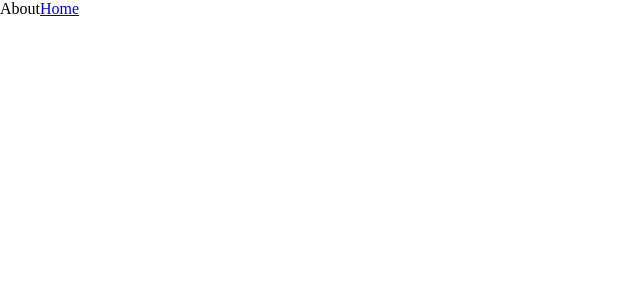
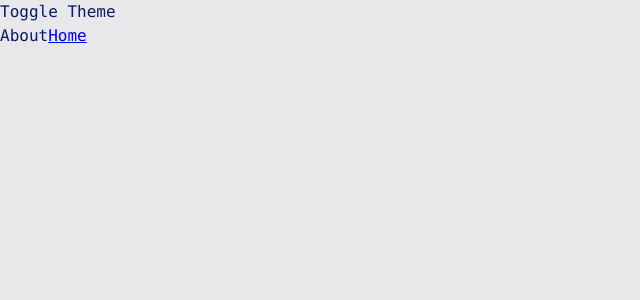
Before and after one commit to enein2860/production-project, a React app: page /about in a window 1280 px wide. Shown: the top 300 px of the page, without its empty margins (0-640 px from the left). Built offline with nearby package versions, Linux system fonts and the light colour scheme.

Commit message:
theme context and provider

```diff
--- a/src/App.tsx
+++ b/src/App.tsx
@@ -1,13 +1,19 @@
 import { Routes, Route, } from 'react-router-dom'
 import './styles/index.scss'
-import { Suspense, lazy } from "react";
+import {Suspense, lazy, useState} from "react";
+import {useTheme} from "./hooks/useTheme";
+
 const MainPage = lazy(() => import('./pages/MainPage/main'))
 const AboutPage = lazy(() => import('./pages/AboutPage/about'))
 
 
 function App() {
+    const {theme, toggleTheme} = useTheme();
+
+
   return (
-    <div className="App">
+    <div className={`App ${theme}`}>
+        <div className="button" onClick={toggleTheme}>Toggle Theme</div>
       <Suspense fallback={<div>Loading...</div>}>
         <Routes>
           <Route path="/" element={<MainPage />} />
--- /dev/null
+++ b/src/context/themeContext.tsx
@@ -0,0 +1,15 @@
+export enum Theme {
+    LIGHT = 'light',
+    DARK = 'dark',
+}
+
+import {createContext, useState} from "react";
+
+export interface ThemeContextProps {
+    theme?: Theme;
+    setTheme?: (theme: Theme) => void;
+}
+
+export const LOCAL_STORAGE_KEY = 'theme';
+
+export const ThemeContext = createContext<ThemeContextProps>({})
--- /dev/null
+++ b/src/hooks/useTheme.ts
@@ -0,0 +1,22 @@
+import {useContext} from "react";
+import {LOCAL_STORAGE_KEY, Theme, ThemeContext} from "../context/themeContext";
+
+interface UseThemeResult {
+    toggleTheme: () => void;
+    theme: Theme;
+}
+
+export function useTheme(): UseThemeResult {
+    const {theme, setTheme} = useContext(ThemeContext);
+
+    const toggleTheme = () => {
+        const newTheme = theme === Theme.DARK ? Theme.LIGHT : Theme.DARK;
+        setTheme?.(newTheme);
+        localStorage.setItem(LOCAL_STORAGE_KEY, newTheme);
+    }
+
+    return {
+        theme: theme || Theme.DARK,
+        toggleTheme
+    }
+}
--- a/src/index.tsx
+++ b/src/index.tsx
@@ -1,9 +1,12 @@
 import { createRoot } from 'react-dom/client'
 import App from './App'
 import { BrowserRouter } from 'react-router-dom'
+import ThemeProvider from "./provider/themeProvider";
 
 createRoot(document.getElementById('root')).render(
   <BrowserRouter>
-    <App />
+      <ThemeProvider>
+          <App />
+      </ThemeProvider>
   </BrowserRouter>
 )
--- /dev/null
+++ b/src/provider/themeProvider.tsx
@@ -0,0 +1,21 @@
+import React, {FC, useMemo, useState, PropsWithChildren} from 'react';
+import {LOCAL_STORAGE_KEY, Theme, ThemeContext} from '../context/themeContext';
+
+const defaultTheme = localStorage.getItem(LOCAL_STORAGE_KEY) as Theme || Theme.LIGHT;
+
+const ThemeProvider: FC<PropsWithChildren> = ({children}) => {
+    const [theme, setTheme] = useState<Theme>(defaultTheme);
+
+    const defaultProps = useMemo(() => ({
+        theme: theme,
+        setTheme: setTheme,
+    }), [theme])
+
+    return (
+        <ThemeContext.Provider value={defaultProps}>
+            {children}
+        </ThemeContext.Provider>
+    );
+};
+
+export default ThemeProvider;
--- a/src/styles/index.scss
+++ b/src/styles/index.scss
@@ -1,9 +1,9 @@
-@import "reset";
-@import "variables/global";
-@import "themes/normal";
-@import "themes/dark";
+@use "reset";
+@use "variables/global";
+@use "themes/normal";
+@use "themes/dark";
 
-.app {
+.App {
     font: var(--font-m);
 
     background: var(--bg-color);
--- a/src/styles/themes/dark.scss
+++ b/src/styles/themes/dark.scss
@@ -1,4 +1,4 @@
-.app.dark {
+.App.dark {
     --bg-color: #090949;
 
     --primary-color: #049604;
--- a/tsconfig.json
+++ b/tsconfig.json
@@ -28,7 +28,8 @@
     // import * as React from 'react';
     // можно писать такой
     // import React from 'react';
-    "allowSyntheticDefaultImports": true
+    "allowSyntheticDefaultImports": true,
+    "skipLibCheck": true
   },
   "ts-node": {
     "compilerOptions": {
```
